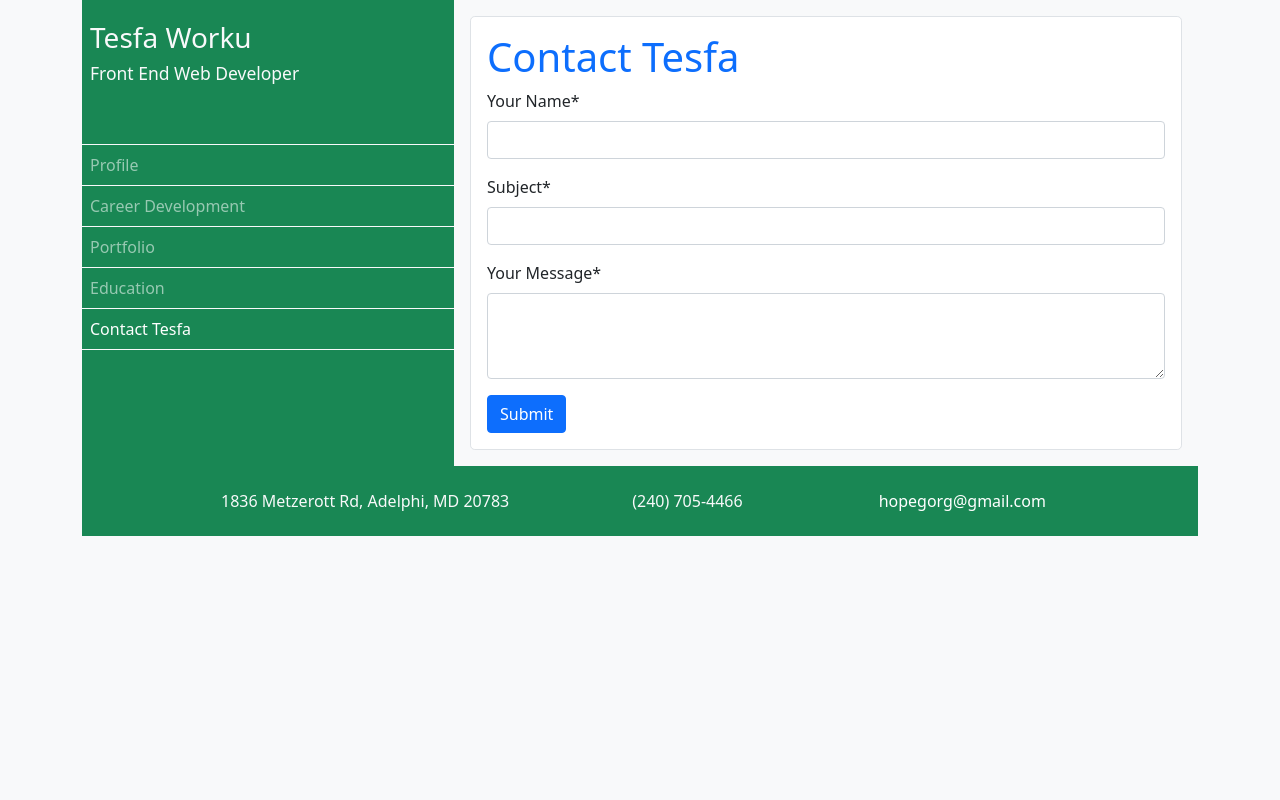
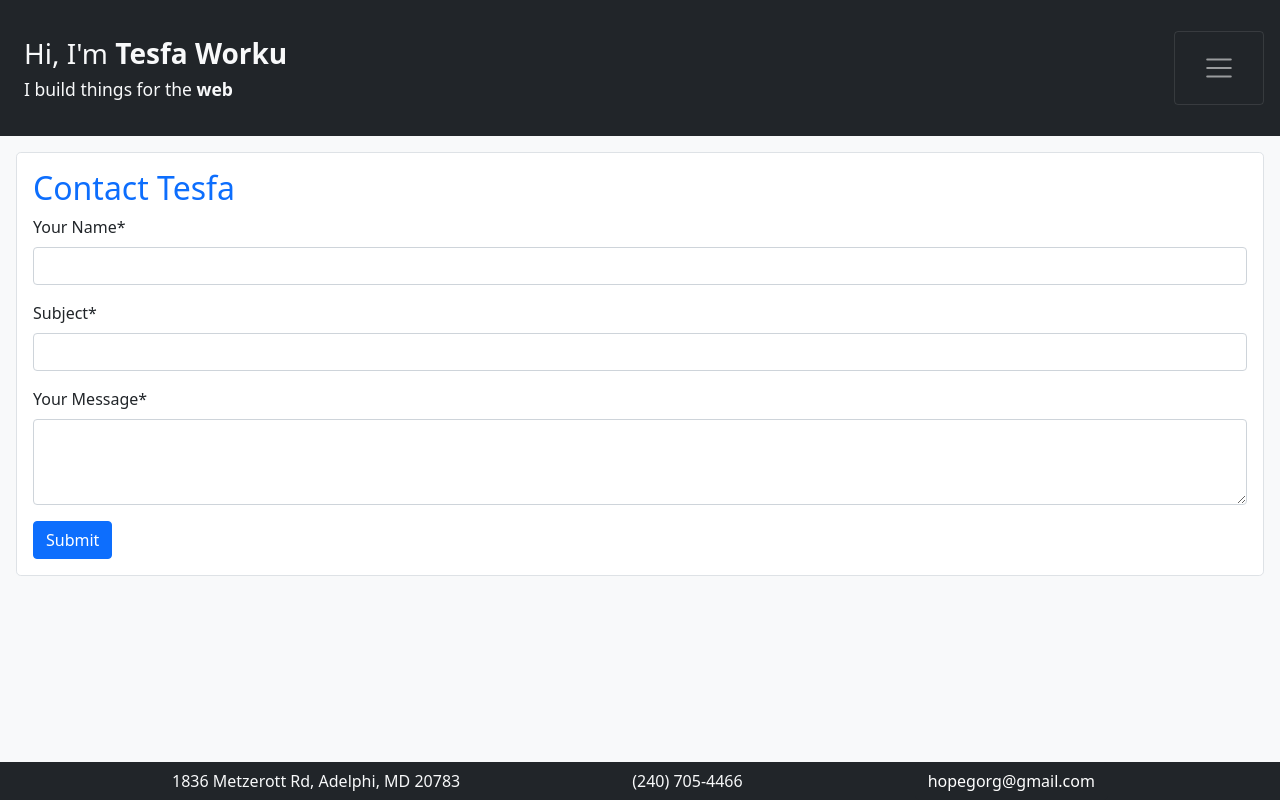
Before and after one commit to Tesfa-Worku/Portfolio, a plain HTML site: page contact.html in a window 1280 px wide. Drawn offline with nearby package versions, Linux system fonts and the light colour scheme.

Commit message:
feat(contact): update page format and content

```diff
--- a/contact.html
+++ b/contact.html
@@ -10,23 +10,19 @@
         <link href="css/styles.css" rel="stylesheet">
     </head>
 
-    <body class="bg-light">
-        <div class="container">
-            <div class="row g-lg-0">
-                <div class="col-lg-4">
-                    <nav class="navbar navbar-expand-lg navbar-dark bg-success flex-wrap h-100 align-content-start">
-                        <div class="container-fluid">
+    <header class="d-flex flex-column justify-content-evenly bg-dark p-3">
+        <nav class="navbar navbar-dark bg-dark flex-wrap h-100 w-100 align-content-end">
             <a class="navbar-brand text-light p-lg-2" href="/">
-                                <span class="fs-3">Tesfa Worku</span><br>
-                                <small>Front End Web Developer</small>
+                <span class="fs-3">Hi, I'm <strong>Tesfa Worku</strong></span><br>
+                <small>I build things for the <strong>web</strong></small>
             </a>
             <button class="navbar-toggler" type="button" data-bs-toggle="collapse" data-bs-target="#mainMenu" aria-controls="mainMenu" aria-expanded="false" aria-label="Toggle navigation">
-                                <span class="navbar-toggler-icon"></span>
+                <span class="navbar-toggler-icon m-3 p-3"></span>
             </button>
             <div class="collapse navbar-collapse mt-lg-5" id="mainMenu">
                 <ul class="navbar-nav flex-column border-light border-top w-100">
                     <li class="nav-item border-light border-bottom">
-                                        <a class="nav-link" href="/">Profile</a>
+                        <a class="nav-link" aria-current="page" href="/">Profile</a>
                     </li>
                     <li class="nav-item border-light border-bottom">
                         <a class="nav-link" href="career-development.html">Career Development</a>
@@ -38,16 +34,18 @@
                         <a class="nav-link" href="education.html">Education</a>
                     </li>
                     <li class="nav-item border-light border-bottom">
-                                        <a class="nav-link active" aria-current="page" href="contact.html">Contact Tesfa</a>
+                        <a class="nav-link active" href="contact.html">Contact Tesfa</a>
                     </li>
                 </ul>
             </div>
-                        </div>
         </nav>
-                </div>
-            <div class="col-lg-8">
+    </header>
+
+    <body class="bg-light">
+        <div class="row g-lg-0 h-100">
+            <div class="col-lg-12">
                 <div class="bg-white m-3 p-3 border rounded-3">
-                    <h1 class="text-primary">Contact Tesfa</h1>
+                    <h2 class="text-primary">Contact Tesfa</h2>
                     <form>
                         <div class="mb-3">
                             <label for="name" class="form-label">Your Name*</label>
@@ -67,19 +65,6 @@
             </div>
         </div>
 
-            <footer class="d-flex flex-column flex-md-row align-items-center justify-content-evenly w-100 bg-success p-3 text-center">
-                <div class="text-light">
-                    1836 Metzerott Rd, Adelphi, MD 20783
-                </div>
-                <div class="text-light">
-                    (240) 705-4466
-                </div>
-                <div class="text-light">
-                    <a href="contact.html"  class="btn btn-success">hopegorg@gmail.com</a>
-                </div>
-            </footer>
-        </div>
-
         <script src="https://cdn.jsdelivr.net/npm/bootstrap@5.1.3/dist/js/bootstrap.bundle.min.js" integrity="sha384-ka7Sk0Gln4gmtz2MlQnikT1wXgYsOg+OMhuP+IlRH9sENBO0LRn5q+8nbTov4+1p" crossorigin="anonymous"></script>
         <script src="https://cdn.jsdelivr.net/npm/masonry-layout@4.2.2/dist/masonry.pkgd.min.js" integrity="sha384-GNFwBvfVxBkLMJpYMOABq3c+d3KnQxudP/mGPkzpZSTYykLBNsZEnG2D9G/X/+7D" crossorigin="anonymous" async></script>
 
@@ -97,6 +82,18 @@
             window.open(mailto);
             }
         </script>
+    </body>
 
-    </body>
+    <footer class="fixed-bottom d-flex flex-column flex-md-row align-items-center justify-content-evenly w-100 bg-dark text-center">
+        <div class="text-light">
+            1836 Metzerott Rd, Adelphi, MD 20783
+        </div>
+        <div class="text-light">
+            (240) 705-4466
+        </div>
+        <div class="text-light">
+            <a href="contact.html"  class="btn btn-dark">hopegorg@gmail.com</a>
+        </div>
+    </footer>
+
 </html>
```
Also changed, not shown: education.html (+2 -2 lines). Lines whose indentation alone changed are shown as unchanged.
